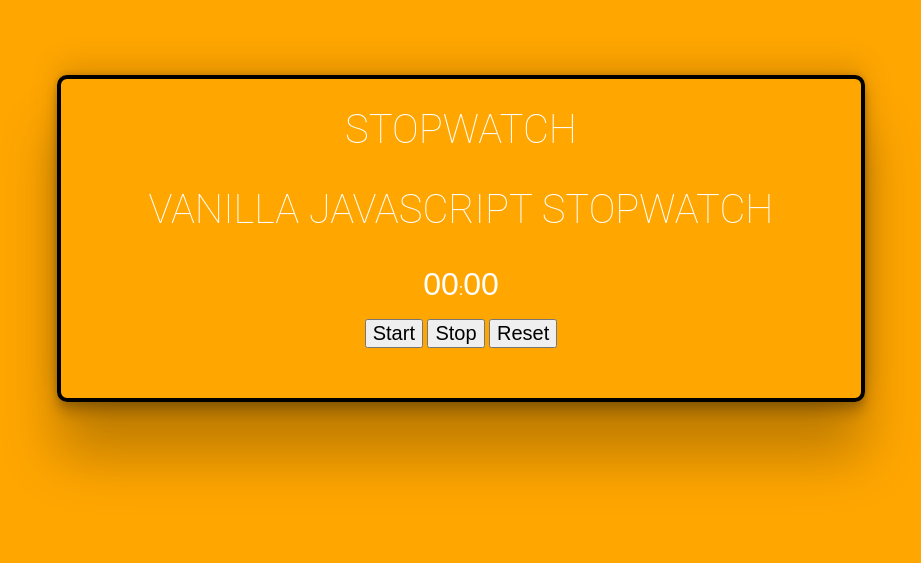
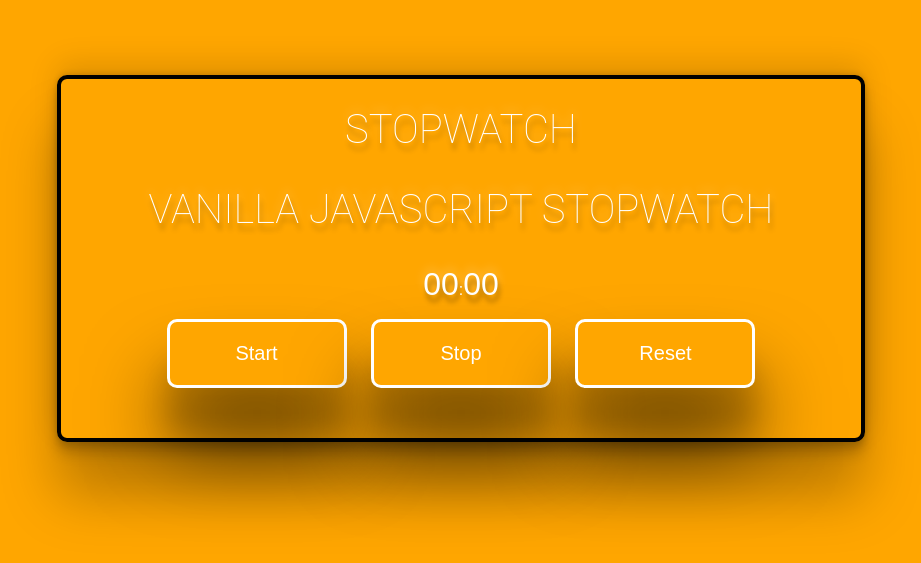
Before and after one commit to douglasmarsalis/JS-Practice-Stopwatch, a plain HTML site: page index.html in a window 1280 px wide. Shown: the part 125-688 px from the top of the page, without its empty margins (179-1100 px from the left). Drawn offline with Linux system fonts and the light colour scheme; a web font is replaced by a local one.

Commit message:
Finished html and css, now JS

```diff
--- a/styles.css
+++ b/styles.css
@@ -21,7 +21,7 @@ body {
 }
 
 /*Stopwatch container styling*/
-/*Box shadow from - https: //getcssscan.com/css-box-shadow-examples*/
+/*Box shadow - https: //getcssscan.com/css-box-shadow-examples*/
 .container {
     width: 800px;
     margin: 200px auto;
@@ -34,6 +34,7 @@ body {
 }
 
 /*Headings styling*/
+/*Text shadow - https: //www.codesdope.com/blog/article/25-creative-css3-text-shadow-effects-you-cant-miss/*/
 h1,
 h2,
 h3 {
@@ -41,14 +42,37 @@ h3 {
     font-weight: 100;
     font-size: 2.5em;
     text-transform: uppercase;
+    text-shadow: 2px 7px 5px rgba(0, 0, 0, 0.3),
+            0px -4px 10px rgba(255, 255, 255, 0.3);
 }
 
 /*Stopwatch styleing*/
+/*Text shadow - https: //www.codesdope.com/blog/article/25-creative-css3-text-shadow-effects-you-cant-miss/*/
 #seconds,
 #tens {
     font-size: 2em;
+    text-shadow: 2px 7px 5px rgba(0, 0, 0, 0.3),
+            0px -4px 10px rgba(255, 255, 255, 0.3);
 }
 
+/*box-shadow - https: //htmlcssfreebies.com/css-box-shadow-examples/*/
 button {
     font-size: 1.25em;
+    color: var(--white);
+    background-color: var(--orange);
+    border: solid var(--white);
+    border-radius: 10px;
+    width: 180px;
+    padding: 20px 50px;
+    cursor: alias;
+    box-shadow: 0 60px 80px rgba(0, 0, 0, 0.60), 0 45px 26px rgba(0, 0, 0, 0.14);
 }
+
+button:hover {
+    background-color: var(--white);
+    color: var(--black);
+}
+
+#btn-stop {
+    margin: 0 20px;
+}
```
